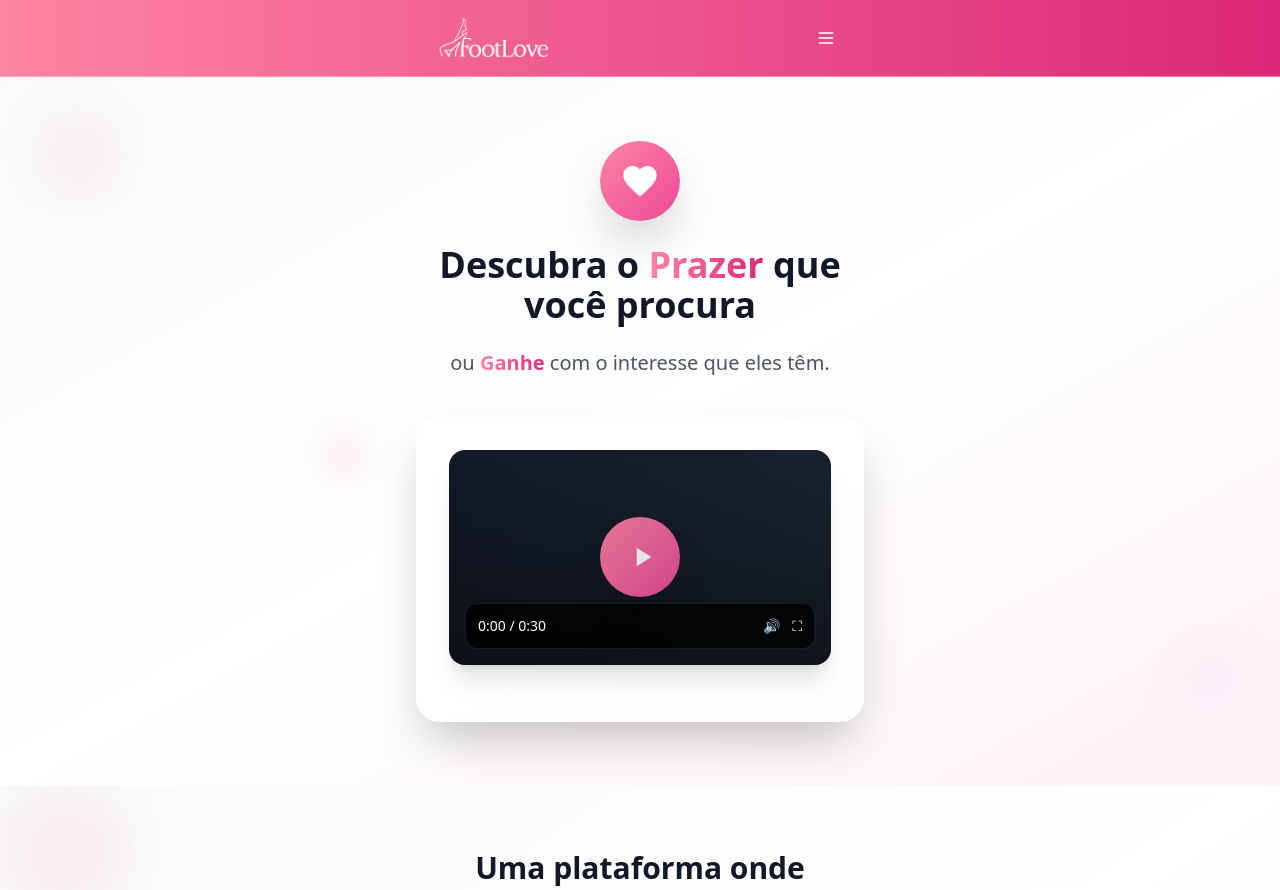
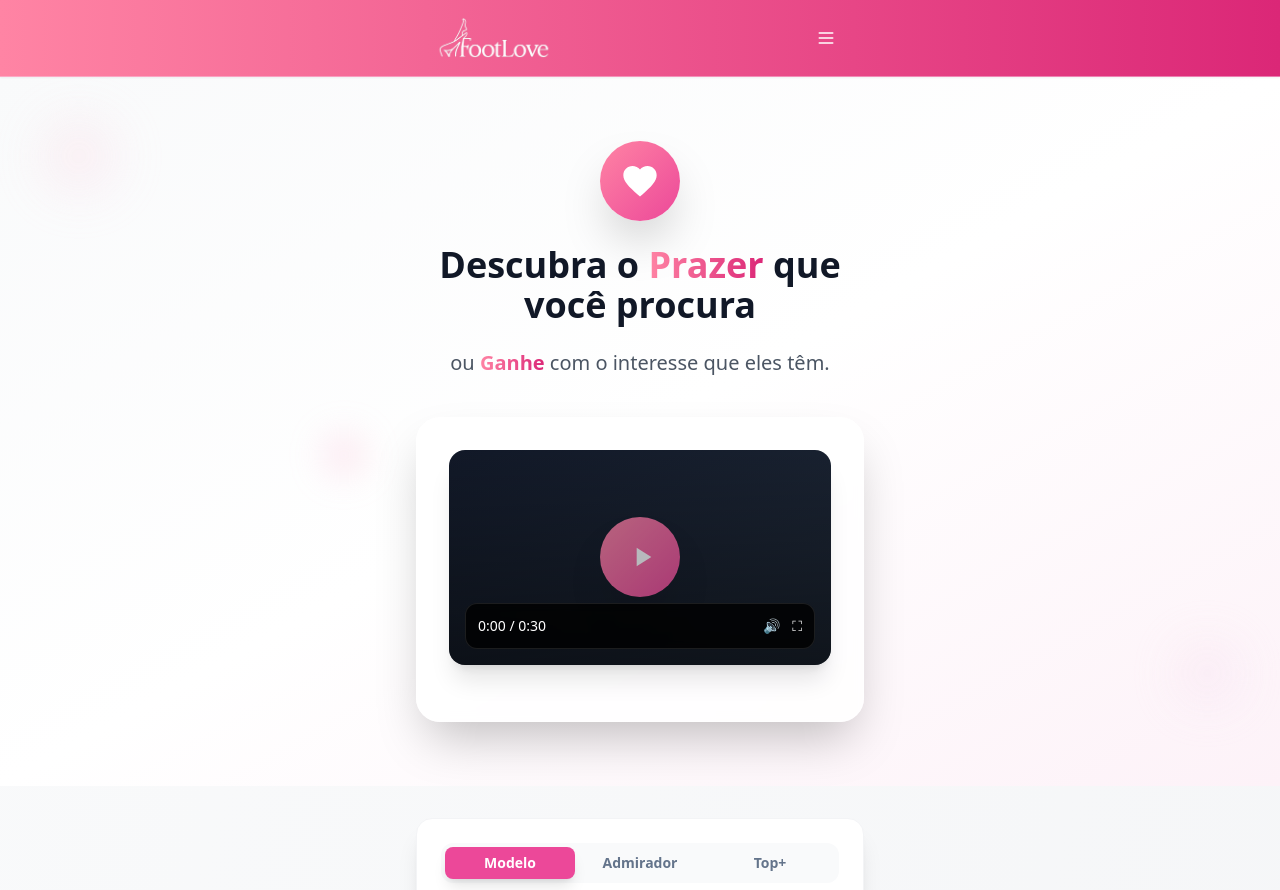
Before and after one commit to akjota2/rosa-mobile-design-flow-85, a React (Vite) app: page / in a window 1280 px wide. Shown: the top 890 px of the page. Built offline with nearby package versions, Linux system fonts and the light colour scheme.

Commit message:
Add elements to the page
Add elements identical to the images below the video and above the "Uma plataforma onde admiradores e modelos se conectam diretamente" text.

```diff
--- a/src/pages/Index.tsx
+++ b/src/pages/Index.tsx
@@ -9,6 +9,7 @@ import { FAQ } from '@/components/FAQ';
 import { Footer } from '@/components/Footer';
 import { BackRedirectPopup } from '@/components/BackRedirectPopup';
 import { IPhoneMockup } from '@/components/IPhoneMockup';
+import { ProfileCards } from '@/components/ProfileCards';
 
 const Index = () => {
   const [userType, setUserType] = useState<'modelo' | 'admirador' | null>(null);
@@ -33,6 +34,7 @@ const Index = () => {
     <div className="min-h-screen bg-gradient-to-br from-gray-50 to-gray-100">
       <Header />
       <Hero />
+      <ProfileCards />
       <UserTypeSelector userType={userType} setUserType={setUserType} />
       <IPhoneMockup />
       <Features />
```
